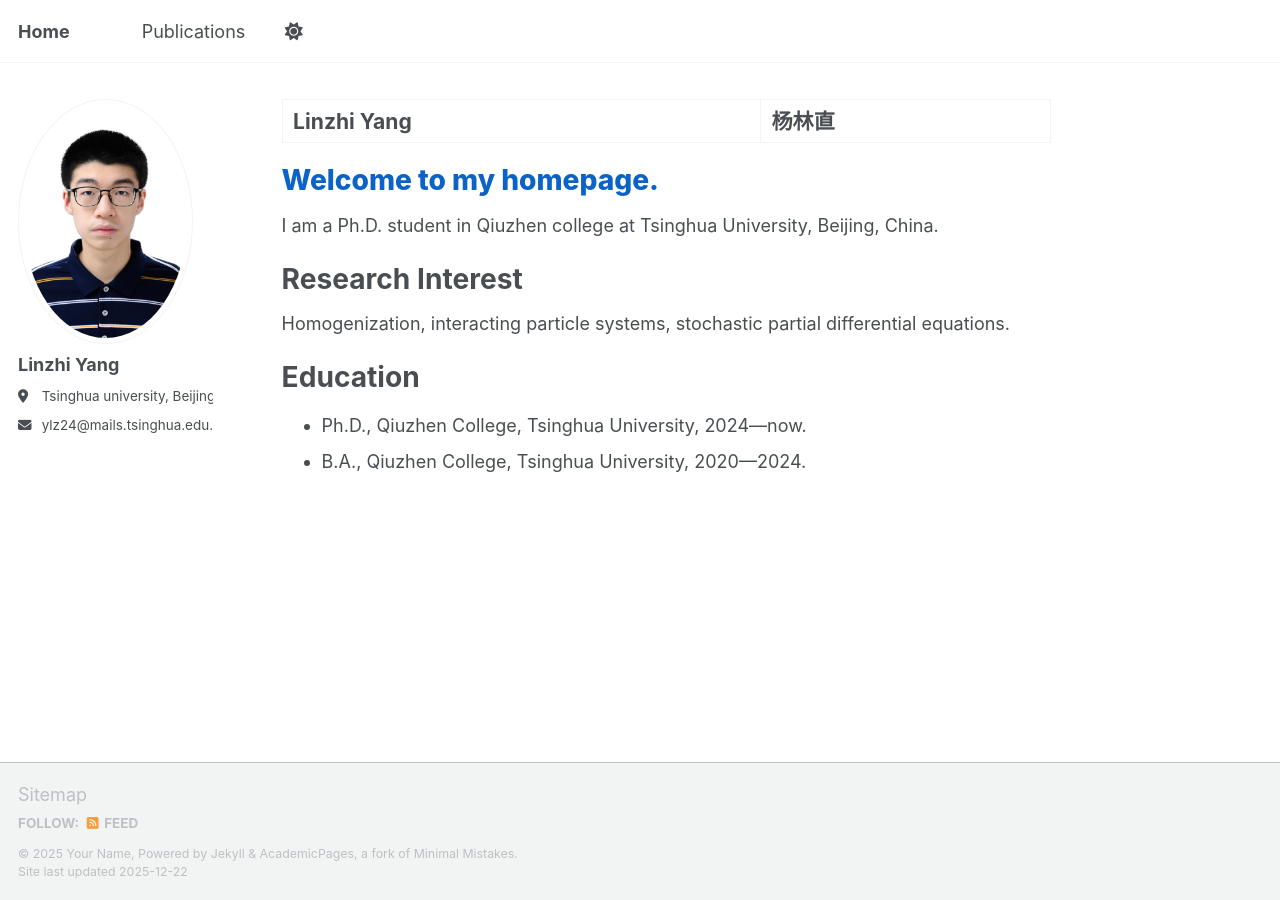
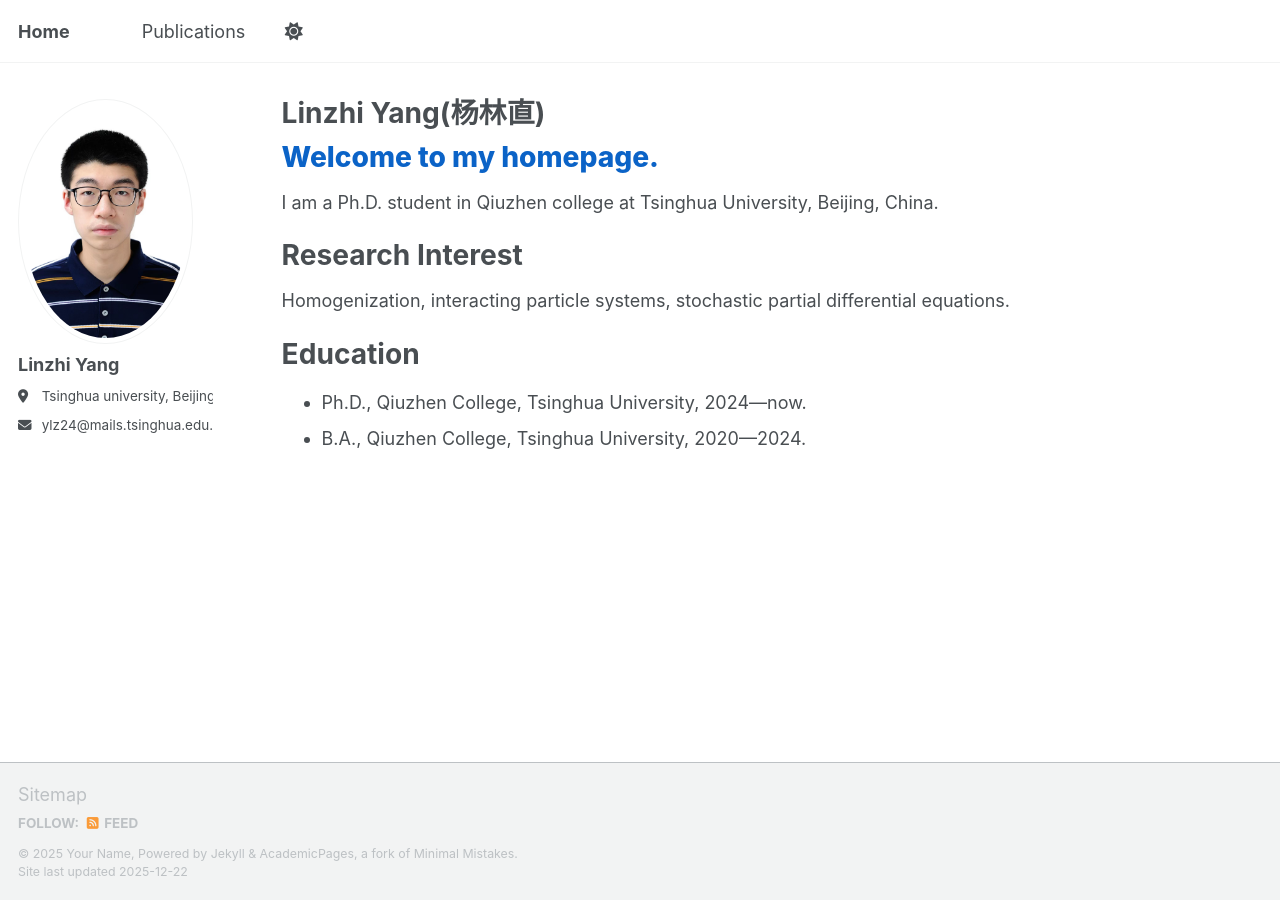
Before and after one commit to linzhi-yang/linzhi-yang.github.io, a Jekyll site: the page built from _pages/about.md, in a window 1280 px wide. Built offline with Jekyll 4.4.1, drawn with Linux system fonts in a browser that asks for light colours; a script bundle is joined from its source files by our own code; library files that are not in the unit come from our copies.

```diff
--- a/_pages/about.md
+++ b/_pages/about.md
@@ -1,6 +1,6 @@
 ---
 permalink: /
-title: "Linzhi Yang|杨林直"
+title: "Linzhi Yang(杨林直)"
 author_profile: true
 redirect_from:
   - /about/
```
